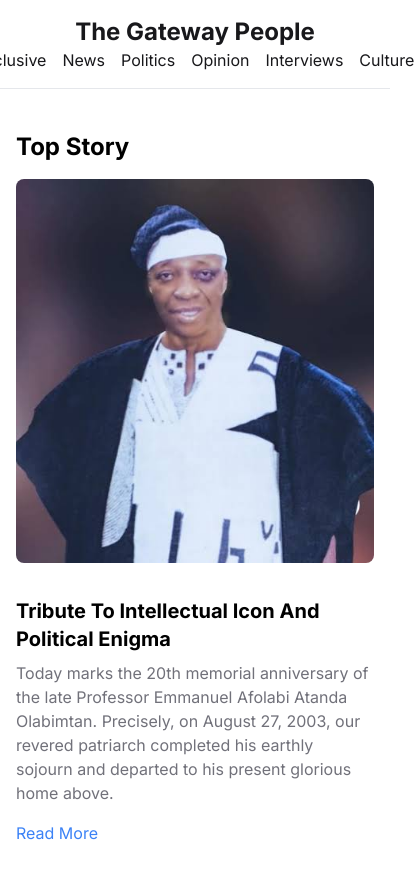
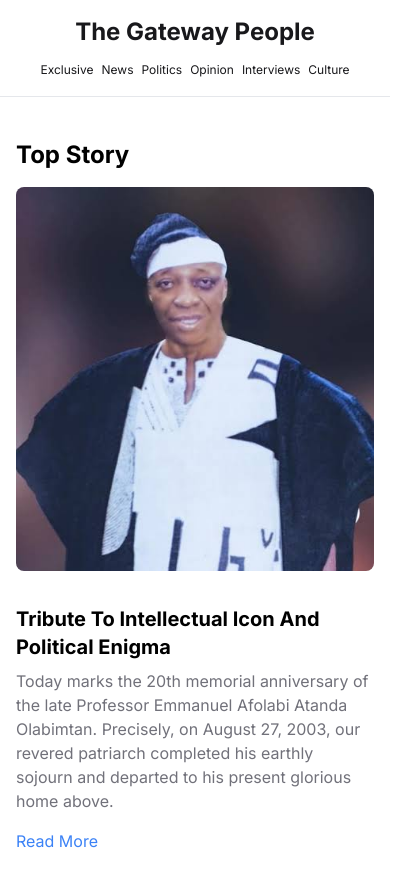
Before and after one commit to sunnery7/the-gateway-people, a Next.js app: page / in a window 390 px wide. Shown: the top 886 px of the page, 414 px wide, since content can reach past the window. Built offline with nearby package versions, Linux system fonts and the light colour scheme.

Commit message:
responsive header

```diff
--- a/app/globals.css
+++ b/app/globals.css
@@ -32,4 +32,5 @@ body {
 }
 .post-content p{
   font-size: 16px;
+  margin: 10px 0;
 }
--- a/components/header.tsx
+++ b/components/header.tsx
@@ -5,13 +5,13 @@ import { categories } from "../data"
 
 export default function Header(){
     return(
-        <header className="bg-white text-zinc-900 py-4 border-b" data-id="2">
+        <header className="bg-white text-zinc-900 py-4 border-b sticky top-0" data-id="2">
             <div className="container mx-auto px-4 md:px-6" data-id="3">
                 <nav className="flex items-center justify-between flex-col md:flex-row" data-id="4">
                     <div className="text-2xl font-bold" data-id="5"><Link href={`/`}>The Gateway People</Link></div>
-                    <div className="space-x-4" data-id="6">
+                    <div className="space-x-2 sm:space-x-4 pt-2" data-id="6">
                         {categories.map((category) => (
-                            <Link key={category.name} className="text-zinc-900 hover:text-zinc-700" data-id="7" href={`/category/${category.name}`}>{category.title}</Link>
+                            <Link key={category.name} className="text-zinc-900 hover:text-zinc-700 text-xs sm:text-base" data-id="7" href={`/category/${category.name}`}>{category.title}</Link>
                         ))}
                     </div>
                 </nav>
```
